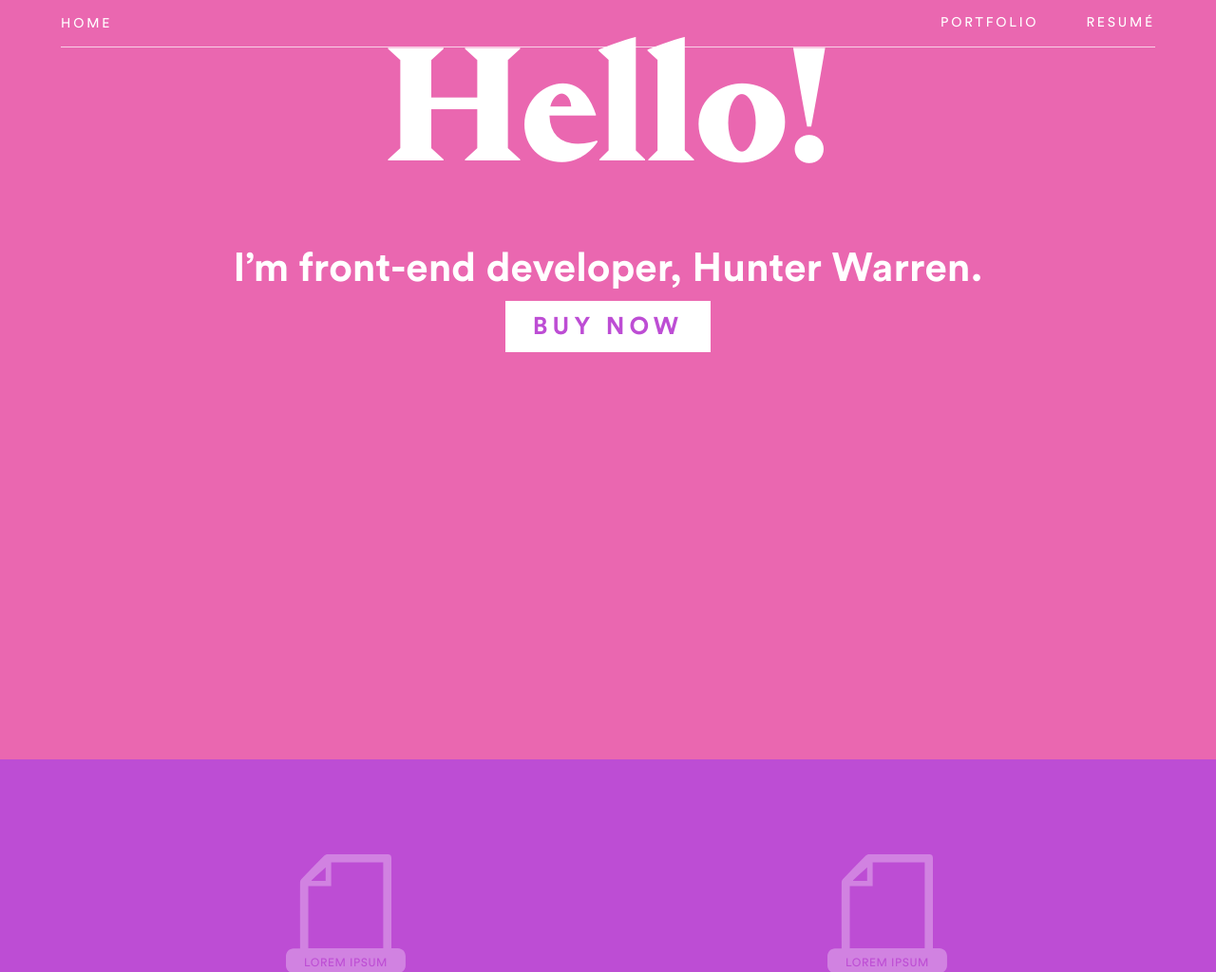
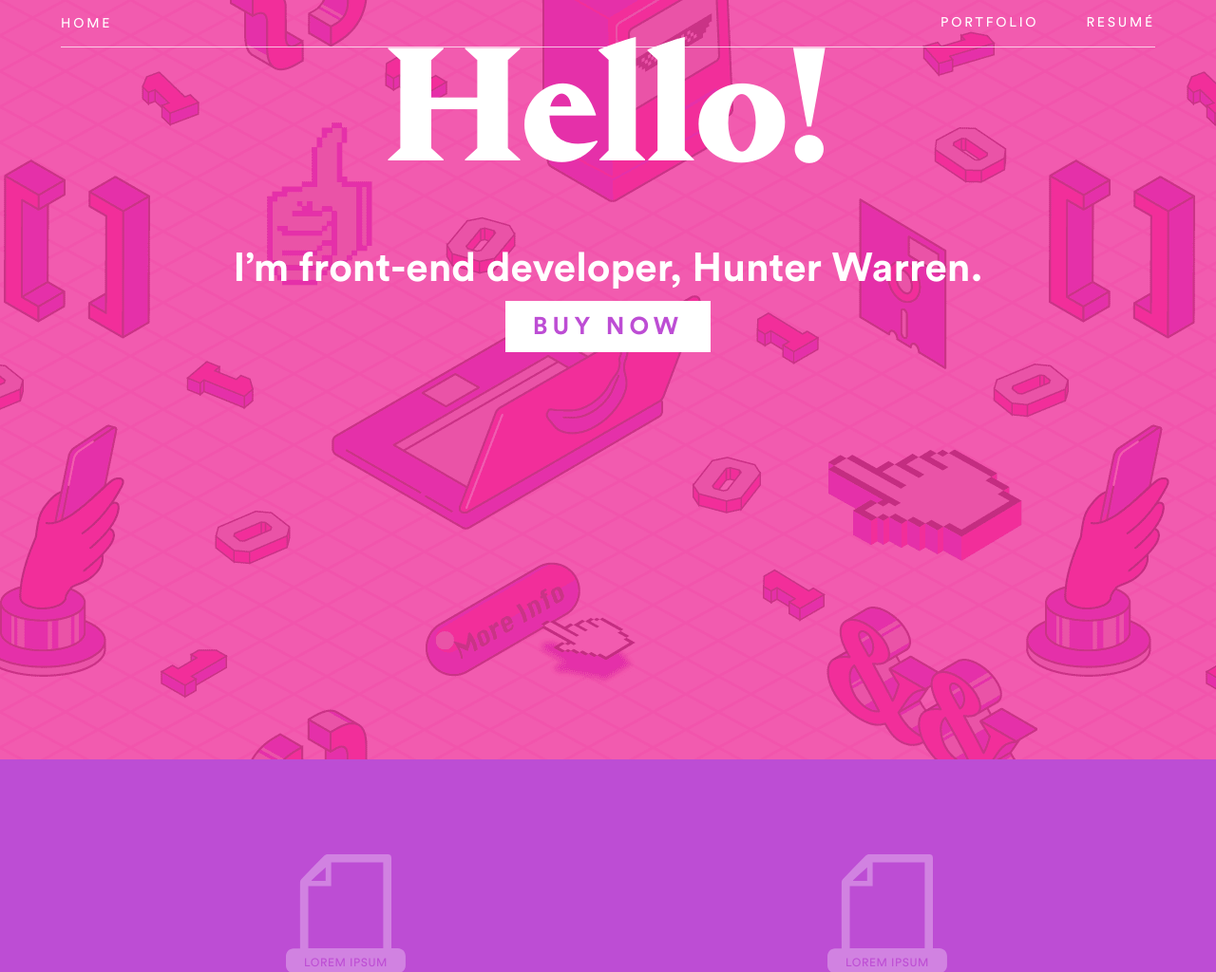
Before and after one commit to h9warren/h9warren.github.io, a PHP site: page /index_2.html in a window 1280 px wide. Shown: the top 1024 px of the page at 95% size. Run offline with PHP 8.4, Linux system fonts and the light colour scheme; some libraries are stand-ins or nearby versions.

Commit message:
background image complete.

```diff
--- a/public/css/site_2.css
+++ b/public/css/site_2.css
@@ -79,7 +79,8 @@ ul li {
   font-weight: 500;
   height: 100vh;
   width: 100vw;
-  background-color: #ea67b0;
+  background-image: url('../img/Grid.png');
+  background-width: 100%;
   color: white;
 
 }
--- a/public/index_2.html
+++ b/public/index_2.html
@@ -13,6 +13,7 @@
   crossorigin="anonymous"></script>
   <script type="text/javascript" src="vendors/scrolloverflow.min.js"></script>
   <script src="js/jquery.fullPage.js"></script>
+  <script src="js/move.js"></script>
   <link rel="stylesheet" href="css/site_2.css">
   <script type="text/javascript">
 
@@ -134,6 +135,7 @@
 
     </footer>
 
-    <script src="/js/site_2.js"></script>
+    <script src="/js/jquery.backgroundMove.js"></script>
+    <script src="/js/svg.js"></script>
   </body>
 </html>
--- /dev/null
+++ b/public/js/jquery.backgroundMove.js
@@ -0,0 +1,31 @@
+/*
+* jquery-backgroundMove master by sameera liyanage
+* License MIT
+$('element').backgroundMove();
+*/
+(function($){
+    $.fn.backgroundMove=function(options){
+            var defaults={
+            movementStrength:'50'
+        },
+        options=$.extend(defaults,options);
+
+         var $this = $(this);
+
+           var movementStrength = options.movementStrength;
+            var height = movementStrength / $(window).height();
+            var width = movementStrength / $(window).width();
+            $this.mousemove(function(e){
+                      var pageX = e.pageX - ($(window).width() / 2);
+                      var pageY = e.pageY - ($(window).height() / 2);
+                      var newvalueX = width * pageX * -1 - 25;
+                      var newvalueY = height * pageY * -1 - 50;
+                      $this.css("background-position", newvalueX+"px     "+newvalueY+"px");
+            });
+
+        }
+})(jQuery);
+
+$('#intro').backgroundMove({
+  movementStrength:'25'
+});
--- /dev/null
+++ b/public/js/move.js
@@ -0,0 +1,3 @@
+$('#intro').backgroundMove({
+  movementStrength:'50'
+});
```
Also changed, not shown: public/img/Grid.png (added), public/js/svg.js (renamed from public/js/site_2.js), 2 other files.
